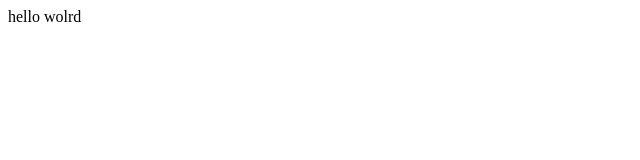
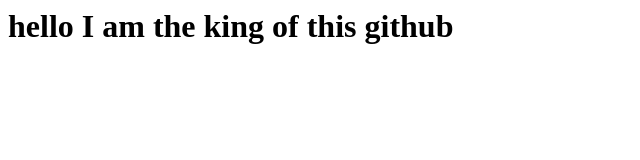
Before and after one commit to Uvaish7007/HTML-CSS-Basic-Level-Project-, a plain HTML site: page index.html in a window 1280 px wide. Shown: the whole page, without its empty margins (0-640 px from the left). Drawn offline with Linux system fonts and the light colour scheme.

Commit message:
Add files via upload

```diff
--- a/index.html
+++ b/index.html
@@ -1 +1 @@
-<p>hello wolrd </p>
+<h1>hello I am the king of this github</h1>
```
